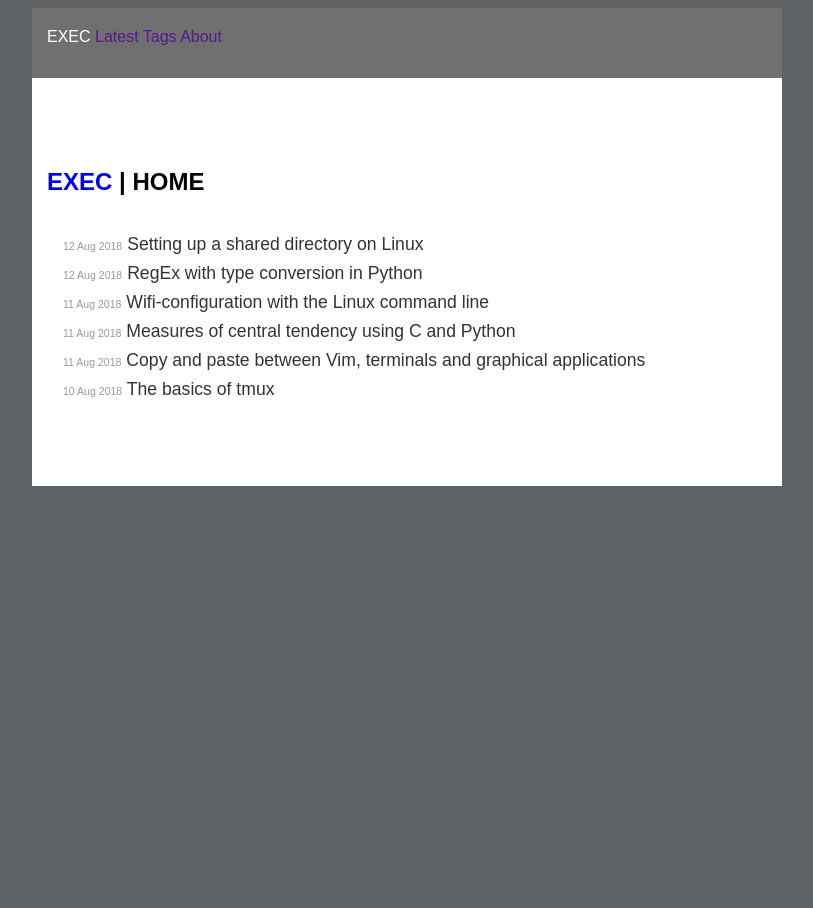
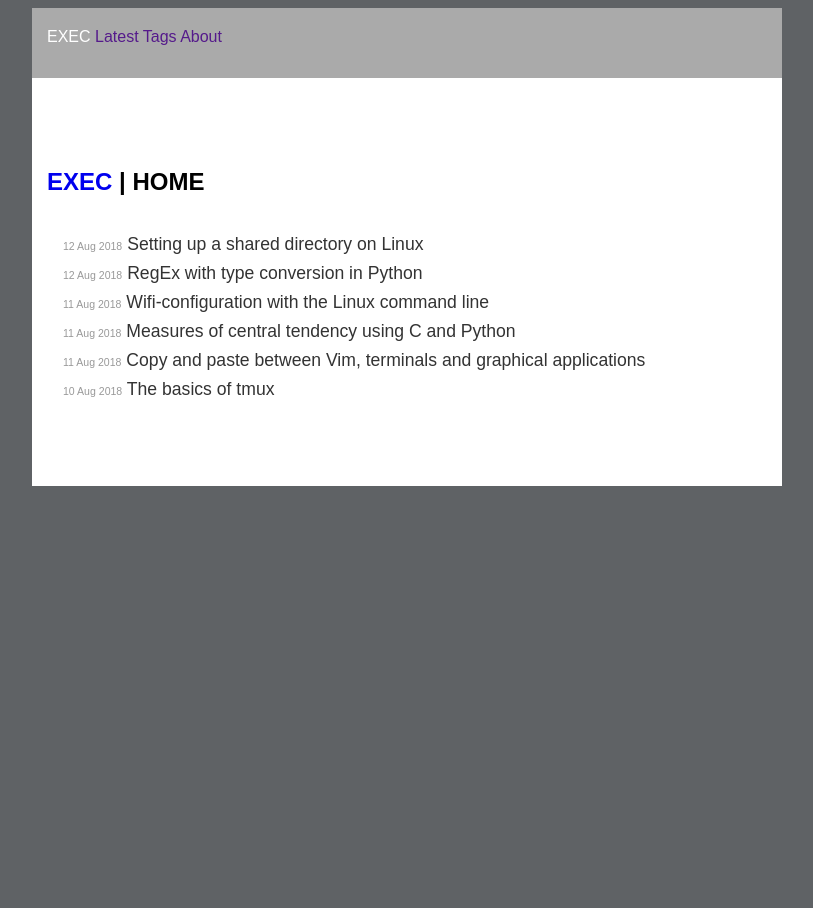
Before and after one commit to execas/execas.github.io, a Jekyll site: the page built from index.html, in a window 1280 px wide. Shown: the whole page, without its empty margins (233-1046 px from the left). Built offline with Jekyll 4.4.1, drawn with Linux system fonts in a browser that asks for light colours.

Commit message:
Update execas.css

```diff
--- a/css/execas.css
+++ b/css/execas.css
@@ -65,7 +65,7 @@ a:focus {
 
 .header {
      height:30px;
-     background-color:#707070;
+     background-color:#aaaaaa;
      color: #fff;
      margin:0 auto;
      max-width: 720px;
```
